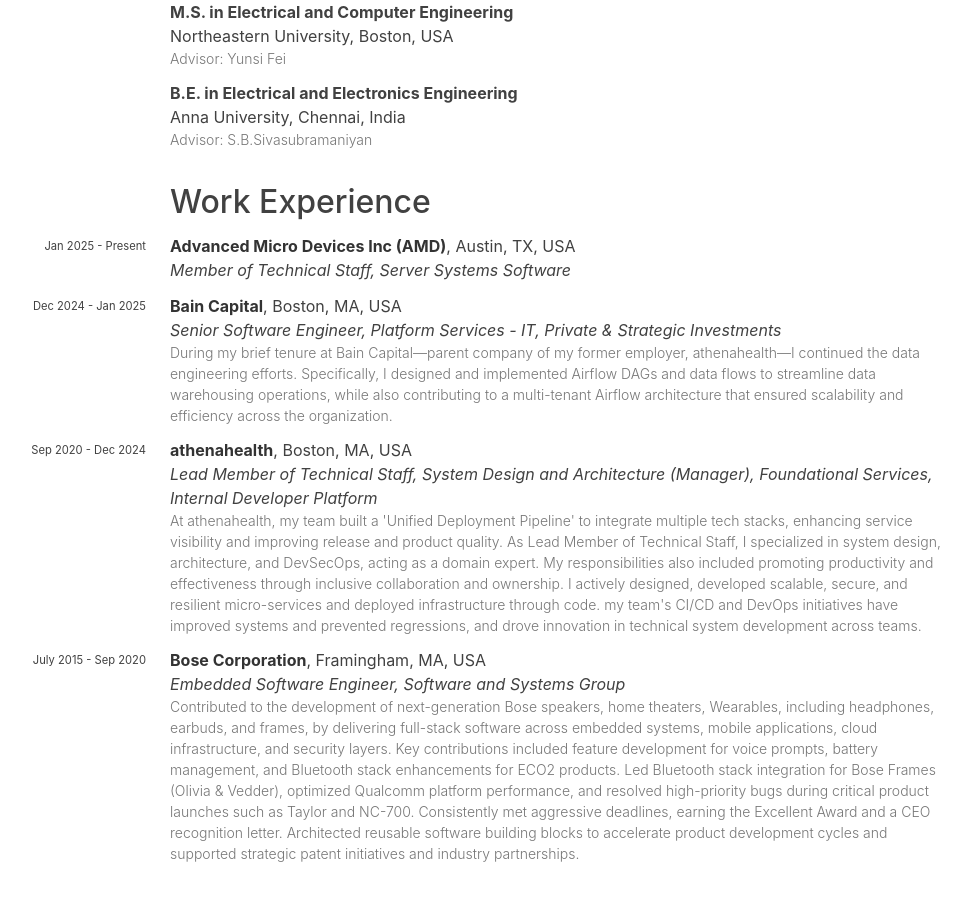
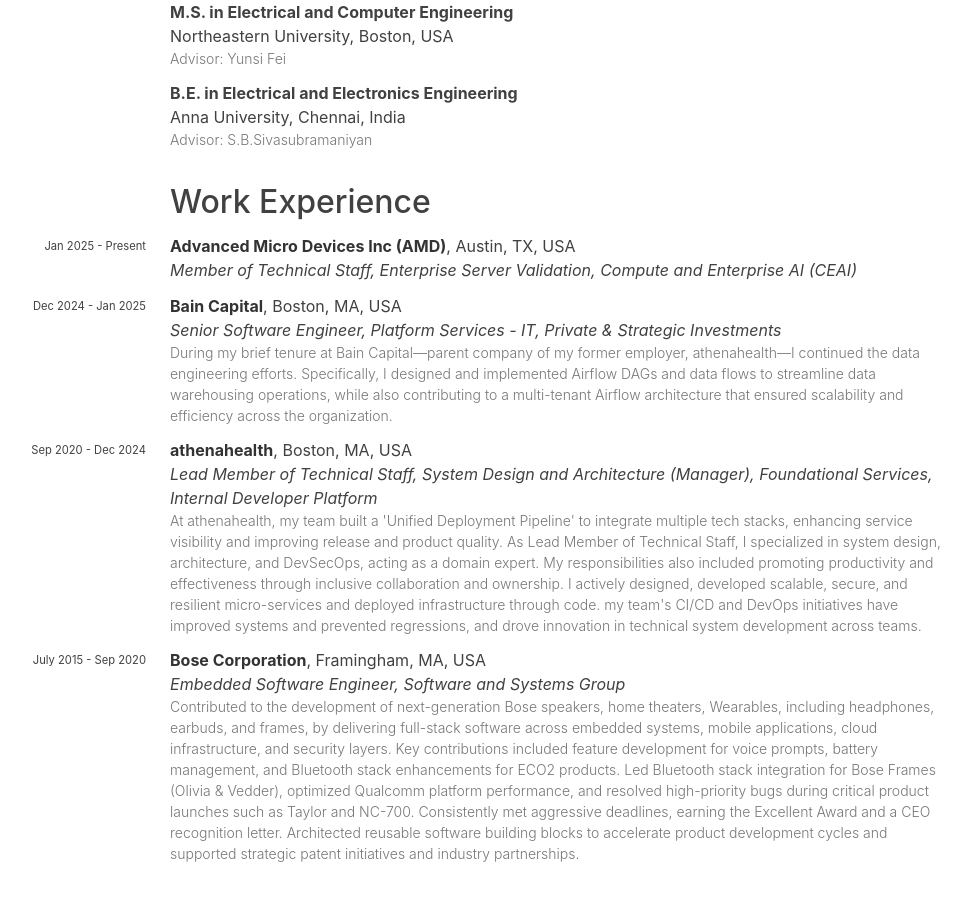
Before and after one commit to hariharanragothaman/hariharanragothaman.github.io, a Jekyll site: the page built from cv.md, in a window 1280 px wide and 900 px high, scrolled down 575 px. Shown: the whole window, without its empty margins (162-1133 px from the left). Built offline with Jekyll 4.4.1, drawn with Linux system fonts in a browser that asks for light colours; nearby versions of some CDN libraries; some web fonts are replaced.

Commit message:
Updates and Polishes

```diff
--- a/_data/experiences.yaml
+++ b/_data/experiences.yaml
@@ -1,7 +1,7 @@
 - institution: Advanced Micro Devices Inc (AMD)
   location: "Austin, TX, USA"
   position: Member of Technical Staff
-  group: "Server Systems Software"
+  group: "Enterprise Server Validation, Compute and Enterprise AI (CEAI)"
   year: "Jan 2025 - Present"
   description: ""
   type: industry
```
